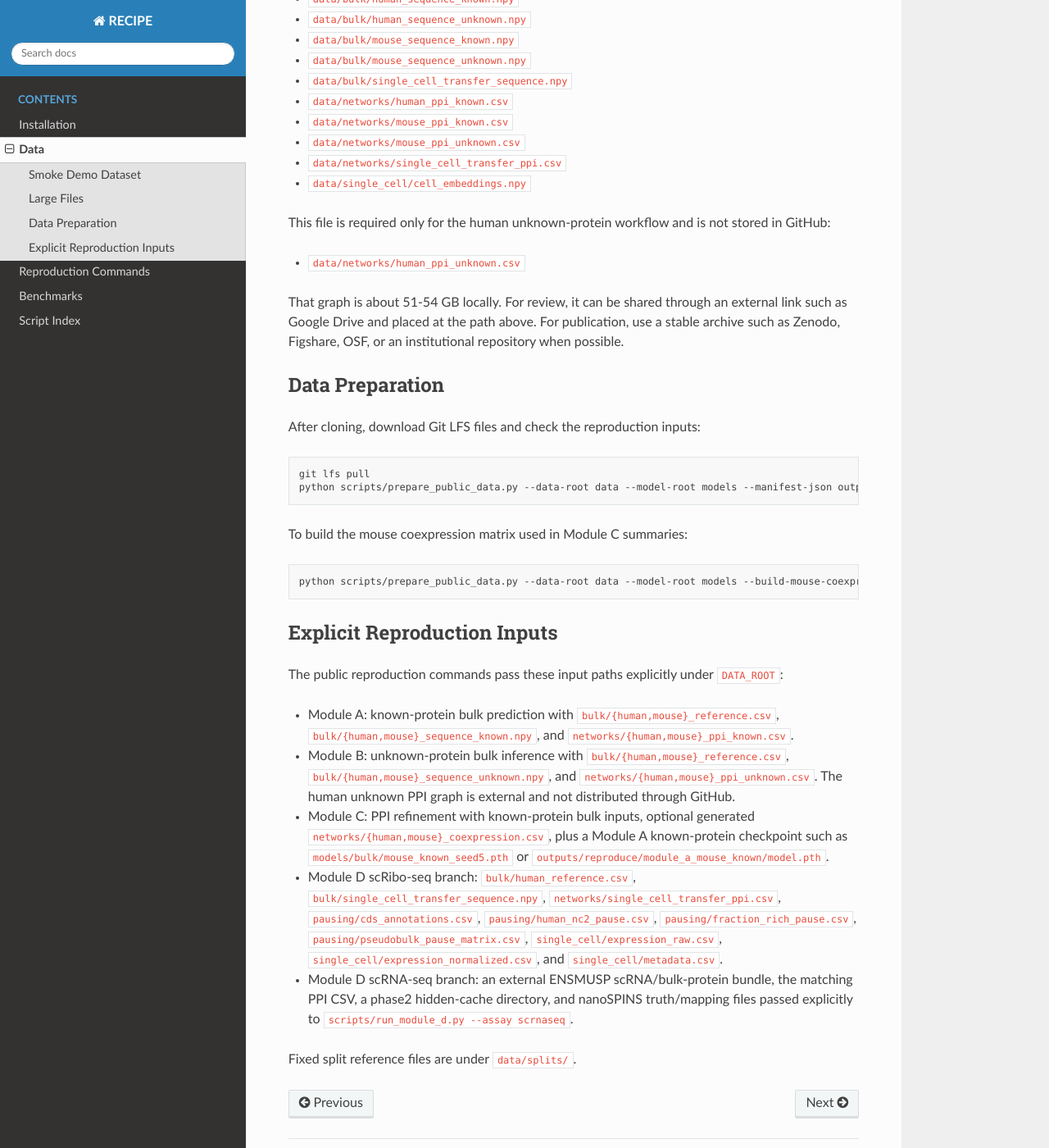
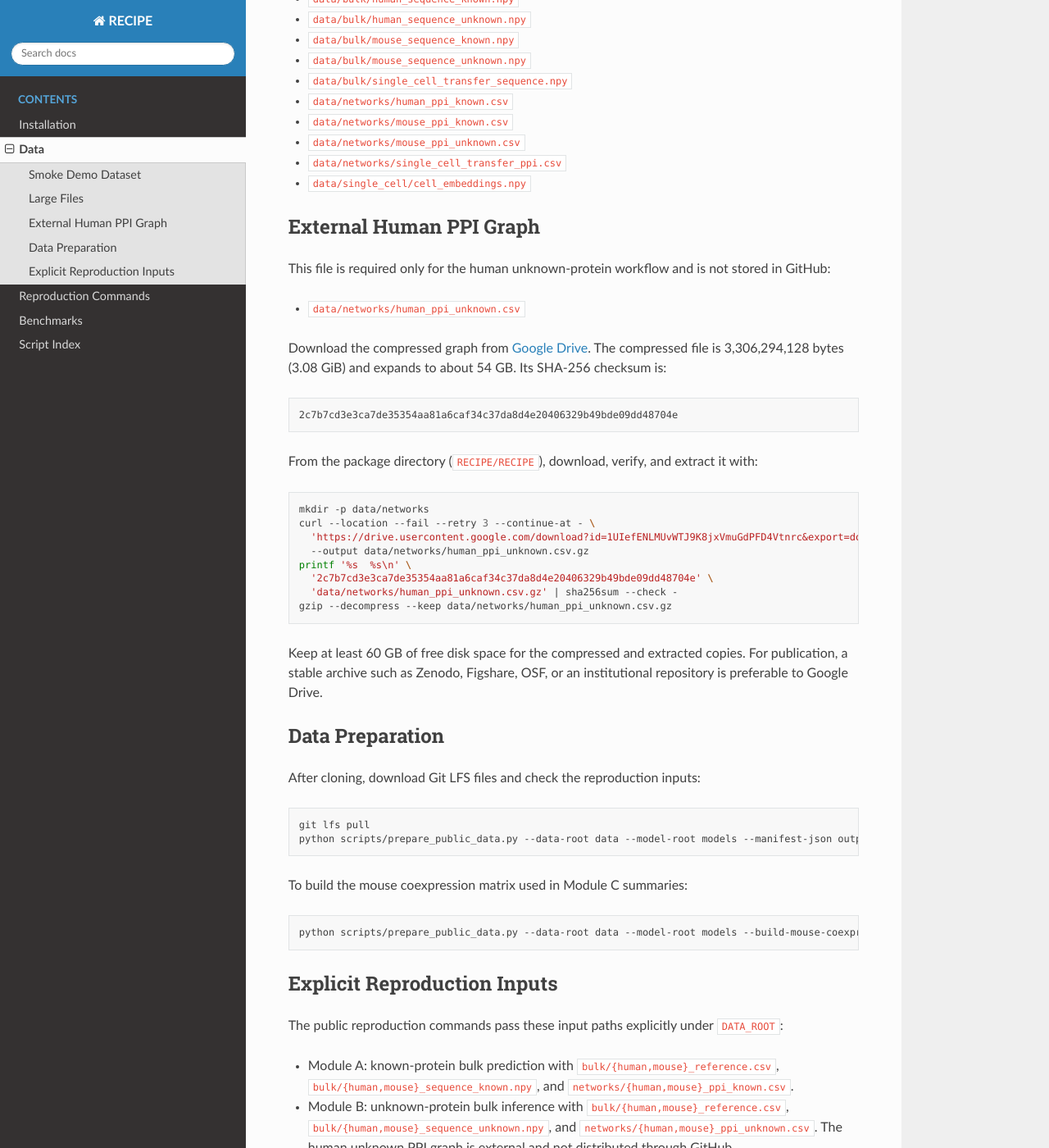
Before and after one commit to mcgilldinglab/RECIPE, a Sphinx documentation site: the page built from RECIPE/docs/data.md, in a window 1280 px wide and 1400 px high, scrolled down 791 px. Shown: the whole window at 82% size. Built offline with Sphinx 7.4.7 and the Read the Docs theme 3.1.0, drawn with Linux system fonts in a browser that asks for light colours.

Commit message:
document human PPI download

````diff
--- a/RECIPE/docs/data.md
+++ b/RECIPE/docs/data.md
@@ -36,11 +36,32 @@ These larger runtime assets are tracked with Git LFS in the repository:
 - `data/networks/single_cell_transfer_ppi.csv`
 - `data/single_cell/cell_embeddings.npy`
 
+## External Human PPI Graph
+
 This file is required only for the human unknown-protein workflow and is not stored in GitHub:
 
 - `data/networks/human_ppi_unknown.csv`
 
-That graph is about 51-54 GB locally. For review, it can be shared through an external link such as Google Drive and placed at the path above. For publication, use a stable archive such as Zenodo, Figshare, OSF, or an institutional repository when possible.
+Download the compressed graph from [Google Drive](https://drive.google.com/file/d/1UIefENLMUvWTJ9K8jxVmuGdPFD4Vtnrc/view?usp=sharing). The compressed file is 3,306,294,128 bytes (3.08 GiB) and expands to about 54 GB. Its SHA-256 checksum is:
+
+```text
+2c7b7cd3e3ca7de35354aa81a6caf34c37da8d4e20406329b49bde09dd48704e
+```
+
+From the package directory (`RECIPE/RECIPE`), download, verify, and extract it with:
+
+```bash
+mkdir -p data/networks
+curl --location --fail --retry 3 --continue-at - \
+  'https://drive.usercontent.google.com/download?id=1UIefENLMUvWTJ9K8jxVmuGdPFD4Vtnrc&export=download&confirm=t' \
+  --output data/networks/human_ppi_unknown.csv.gz
+printf '%s  %s\n' \
+  '2c7b7cd3e3ca7de35354aa81a6caf34c37da8d4e20406329b49bde09dd48704e' \
+  'data/networks/human_ppi_unknown.csv.gz' | sha256sum --check -
+gzip --decompress --keep data/networks/human_ppi_unknown.csv.gz
+```
+
+Keep at least 60 GB of free disk space for the compressed and extracted copies. For publication, a stable archive such as Zenodo, Figshare, OSF, or an institutional repository is preferable to Google Drive.
 
 ## Data Preparation
 
````
Also changed, not shown: RECIPE/docs/installation.md (+1 -1 lines), RECIPE/docs/reproduction.md (+3 -3 lines), RECIPE/README.md, RECIPE/data/README.md, 2 other files.
